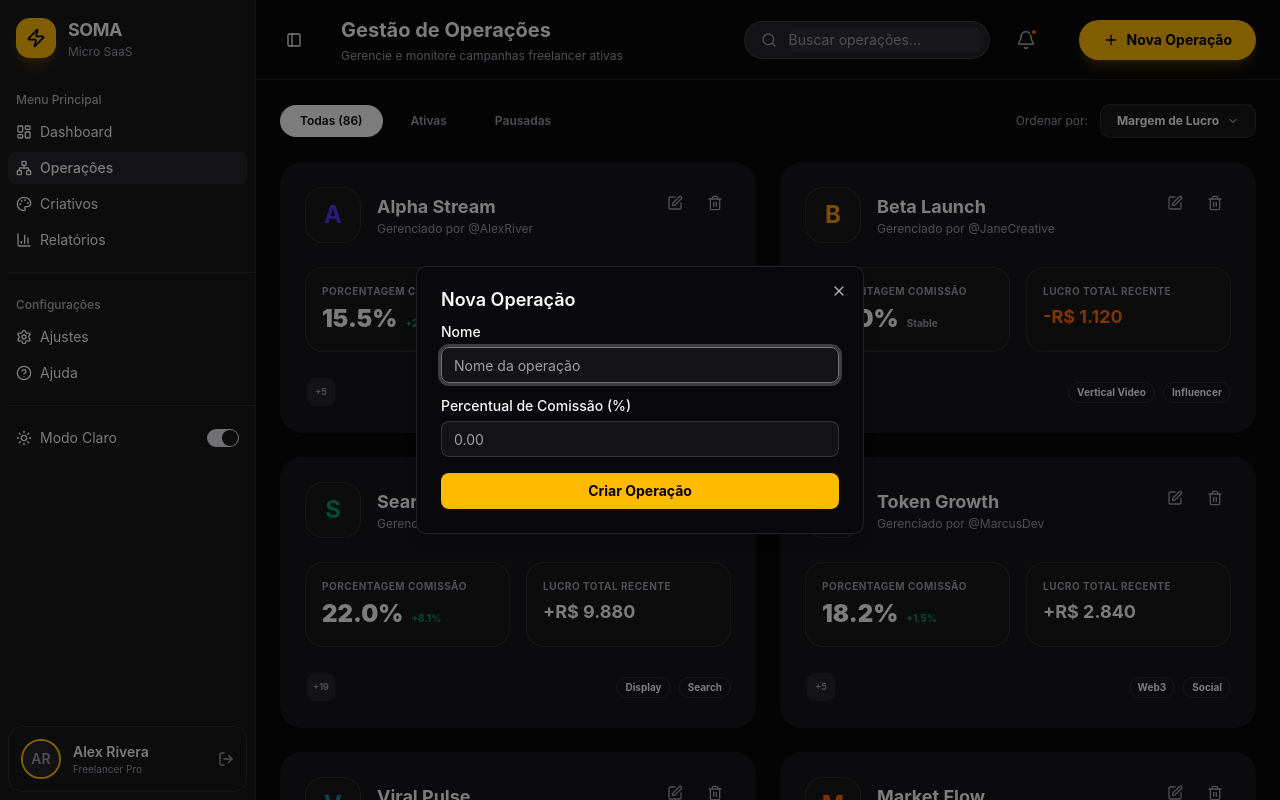
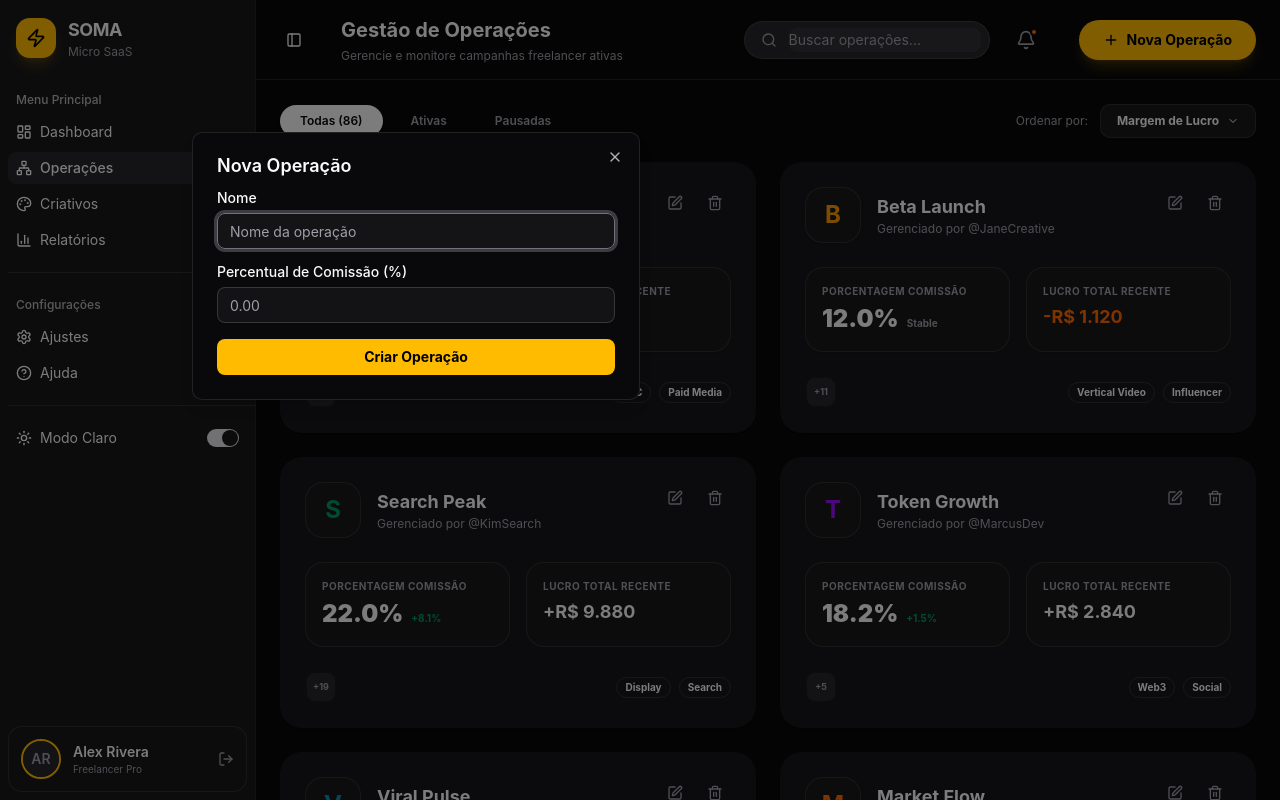
Before and after one commit to gabsmsenna/soma, a Next.js app: page /operacoes in a window 1280 px wide. Both pictures are taken after a click on the button "Nova Operação". Shown: the top 800 px of the page. Built offline with nearby package versions, Linux system fonts and the light colour scheme.

Commit message:
fix: update DialogContent styles to get fixed render bug layout and animation

```diff
--- a/src/components/ui/dialog.tsx
+++ b/src/components/ui/dialog.tsx
@@ -61,6 +61,7 @@ function DialogContent({
         data-slot="dialog-content"
         className={cn(
           "fixed top-[50%] left-[50%] z-50 grid w-full max-w-[calc(100%-2rem)] translate-x-[-50%] translate-y-[-50%] gap-4 rounded-lg border bg-background p-6 shadow-lg duration-200 outline-none sm:max-w-lg",
+          "fixed inset-0 z-50 m-auto grid h-fit w-full max-w-[calc(100%-2rem)] gap-4 rounded-lg border bg-background p-6 shadow-lg outline-none data-[state=open]:animate-in data-[state=open]:fade-in-0 data-[state=closed]:animate-out data-[state=closed]:fade-out-0 sm:max-w-lg",
           className,
         )}
         {...props}
```
